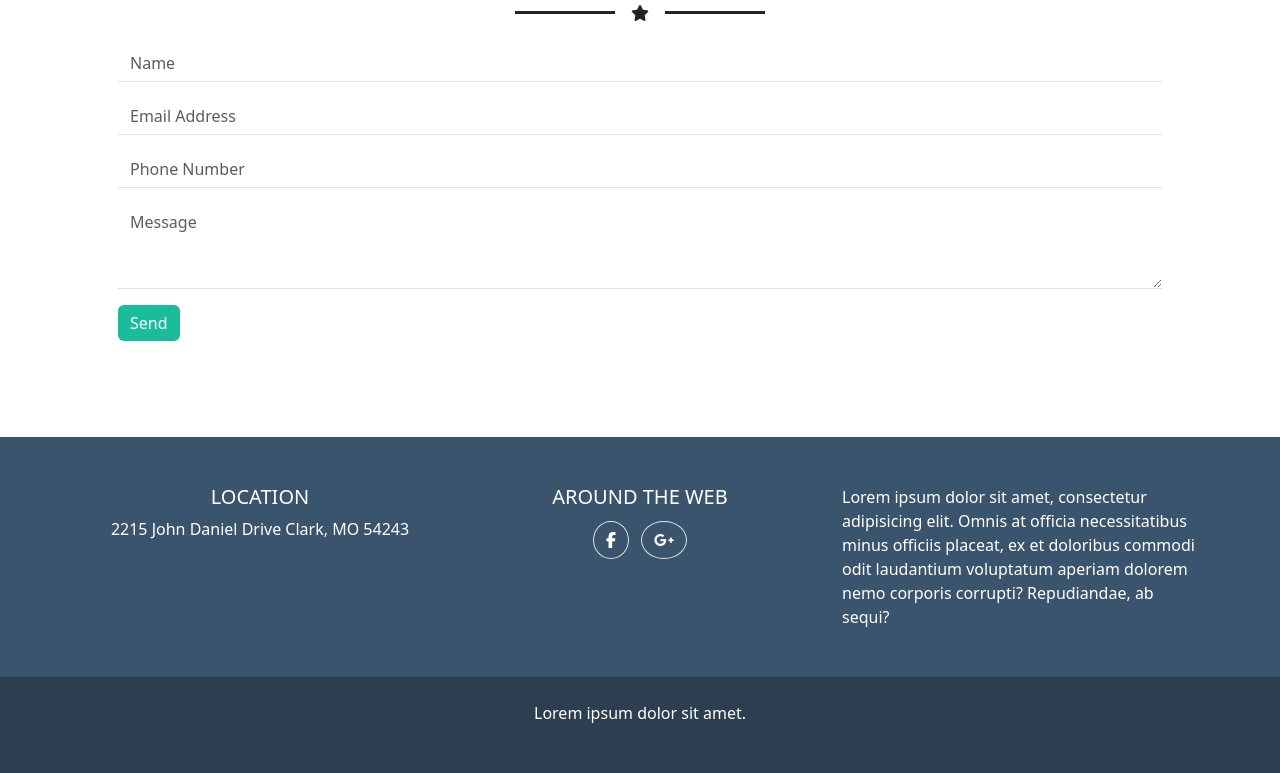
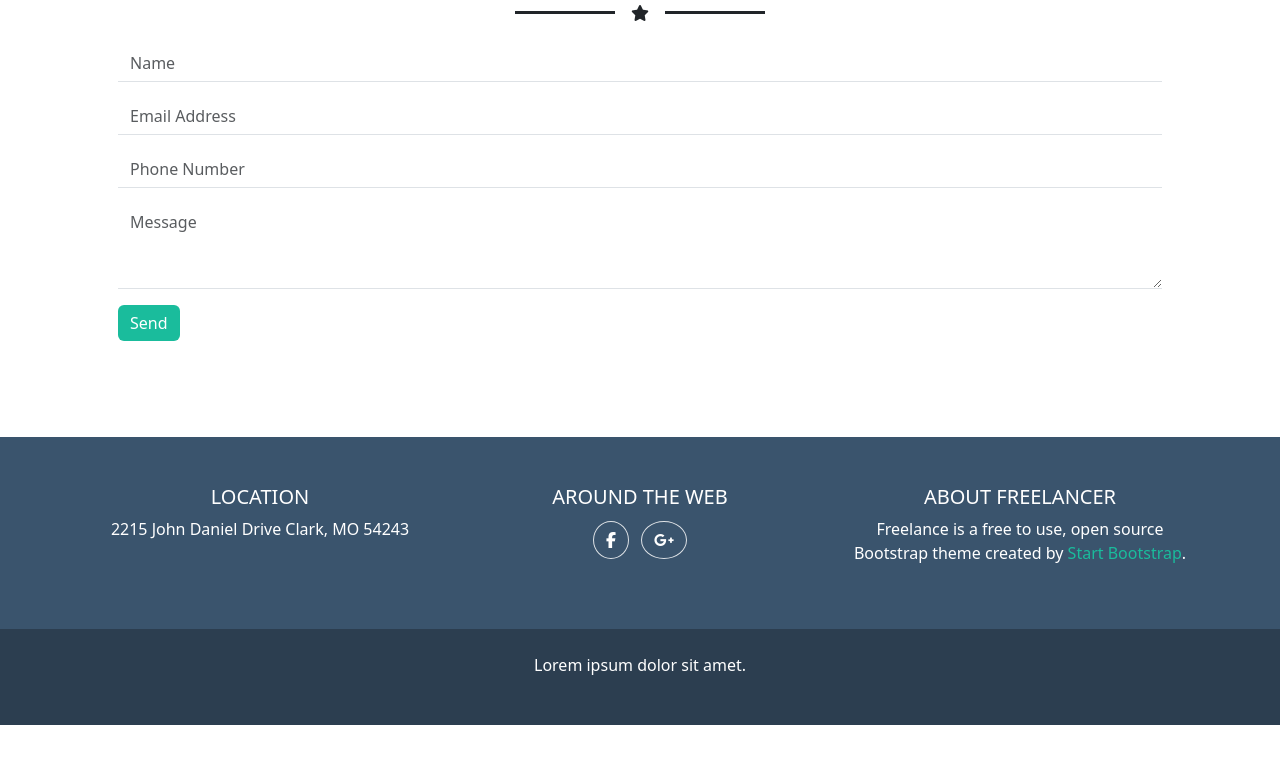
Before and after one commit to fraberret/html-css-bootstrap-freelancer, a plain HTML site: page index.html in a window 1280 px wide. Shown: the part 1844-2617 px from the top of the page. After the commit the page ends 2569 px from the top, so only its background shows below. Drawn offline with nearby package versions, Linux system fonts and the light colour scheme.

Commit message:
add info section on footer section

```diff
--- a/assets/css/style.css
+++ b/assets/css/style.css
@@ -26,6 +26,9 @@ a{
     background-color: var(--boot-primary);
 }
 
+.text_primary{
+    color: var(--boot-primary);
+}
 
 .menu{
     display: none;
--- a/index.html
+++ b/index.html
@@ -238,7 +238,7 @@
 
     <footer id="site_footer">
 
-        <!-- location section -->
+        <!-- info section -->
         <div class="location pt-5 pb-5">
             <div class="container">
                 <div class="row g-4">
@@ -264,10 +264,9 @@
                     </div>
 
                     <!-- about freelancer -->
-                    <div class="col-12 col-md-4">
-                        Lorem ipsum dolor sit amet, consectetur adipisicing elit. Omnis at officia necessitatibus minus
-                        officiis placeat, ex et doloribus commodi odit laudantium voluptatum aperiam dolorem nemo
-                        corporis corrupti? Repudiandae, ab sequi?
+                    <div class="col-12 col-md-4 text-center">
+                        <h5>ABOUT FREELANCER</h5>
+                        <p>Freelance is a free to use, open source Bootstrap theme created by  <a class="text_primary"> Start Bootstrap</a>.</p>
                     </div>
                 </div>
             </div>
```
